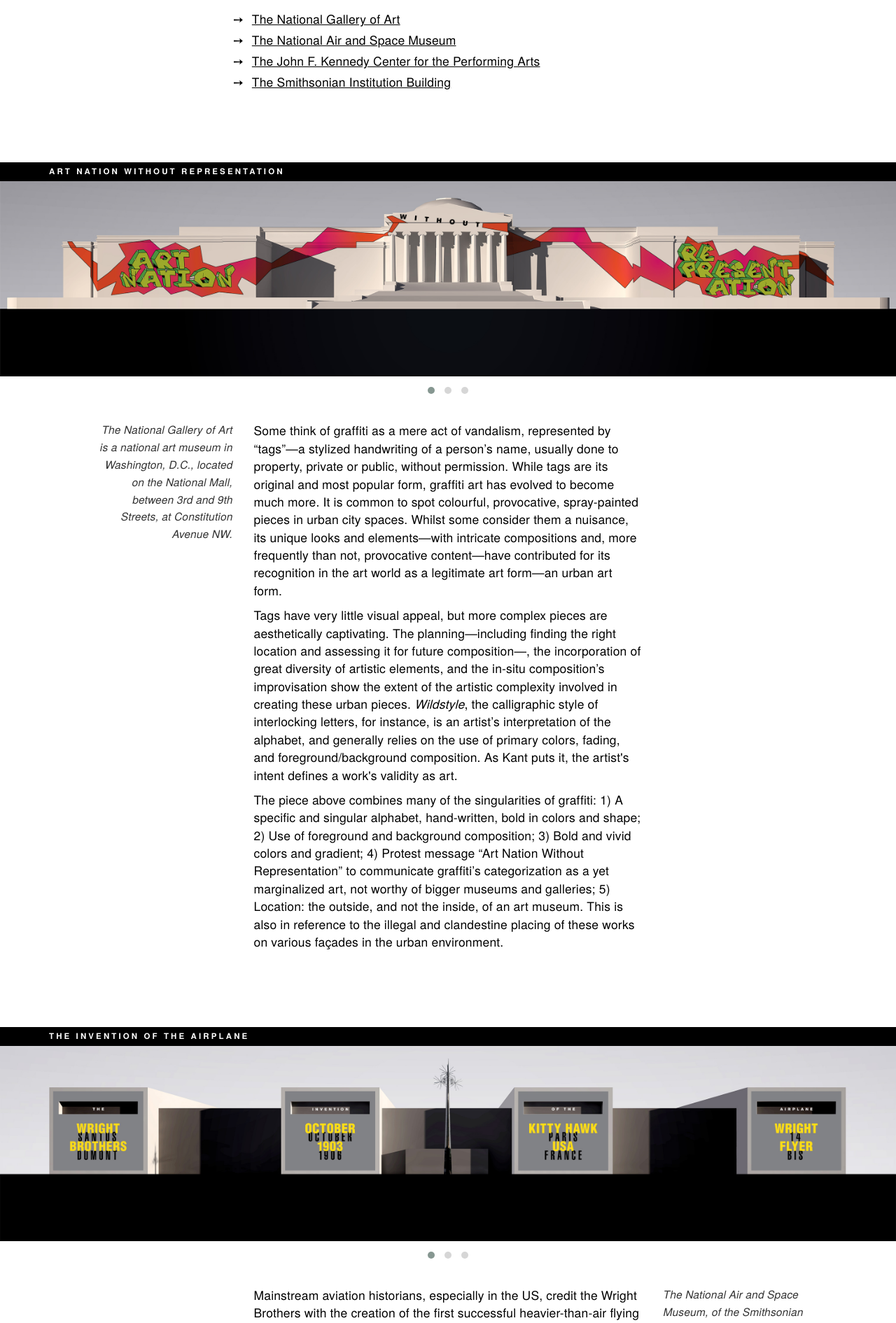
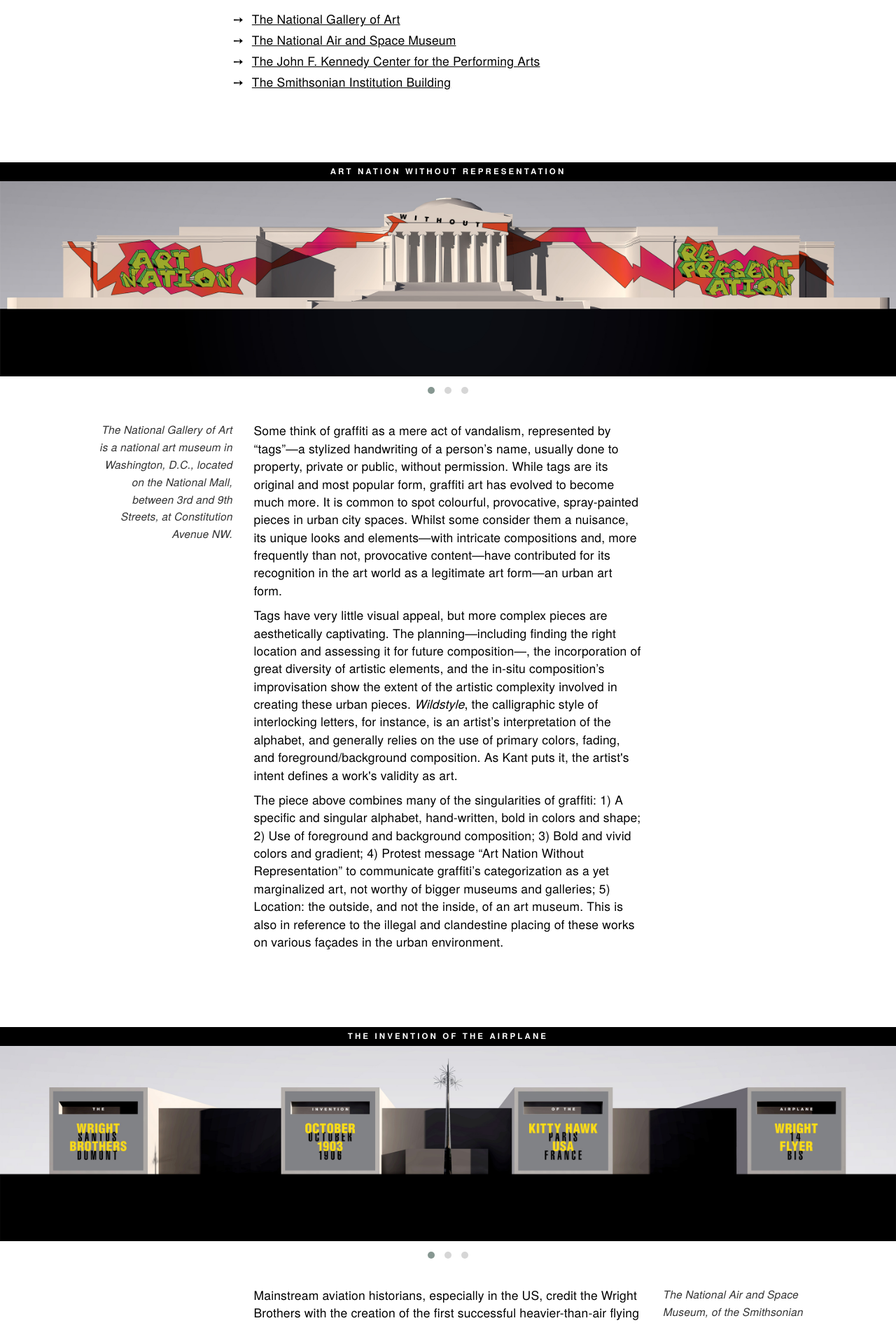
Before and after one commit to carolineportugal/estudioporto, a Jekyll site: the page built from _posts/2016-08-22-typographic-interventions.html, in a window 1280 px wide. Shown: the part 1193-3084 px from the top of the page at 70% size. Built offline with Jekyll 4.4.1, drawn with Linux system fonts in a browser that asks for light colours; nearby versions of some CDN libraries; some web fonts are replaced.

Commit message:
finalizes typographic interventions on architecture

```diff
--- a/_sass/_typographic-interventions.scss
+++ b/_sass/_typographic-interventions.scss
@@ -79,7 +79,7 @@
     }
 
     .subtitle{
-      @include remove-font-smoothing();
+      // @include remove-font-smoothing();
       font-family:$regular;
       font-size: .9em;
       letter-spacing: .27em;
@@ -148,6 +148,7 @@
       margin-top:4px;
       margin-bottom:4px;
       line-height: 1.6;
+      text-align: center;
     }
 
     .text-info{
```
